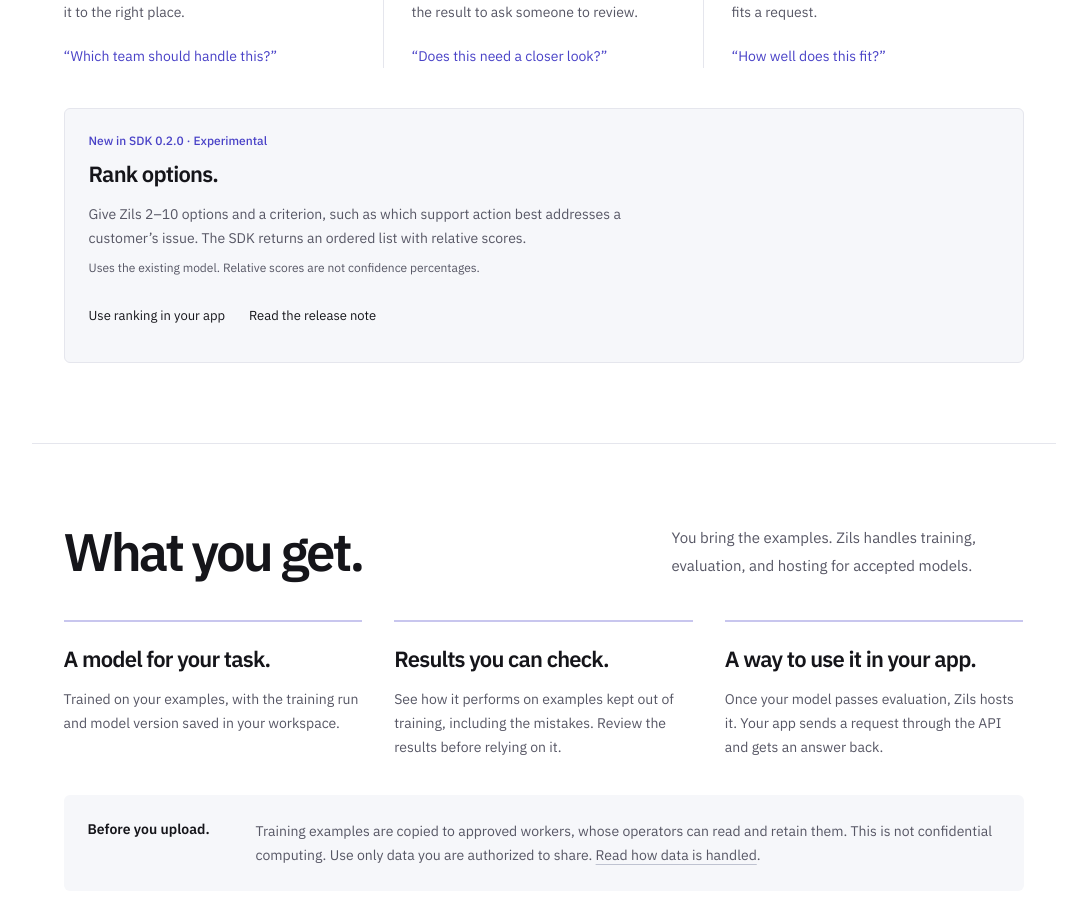
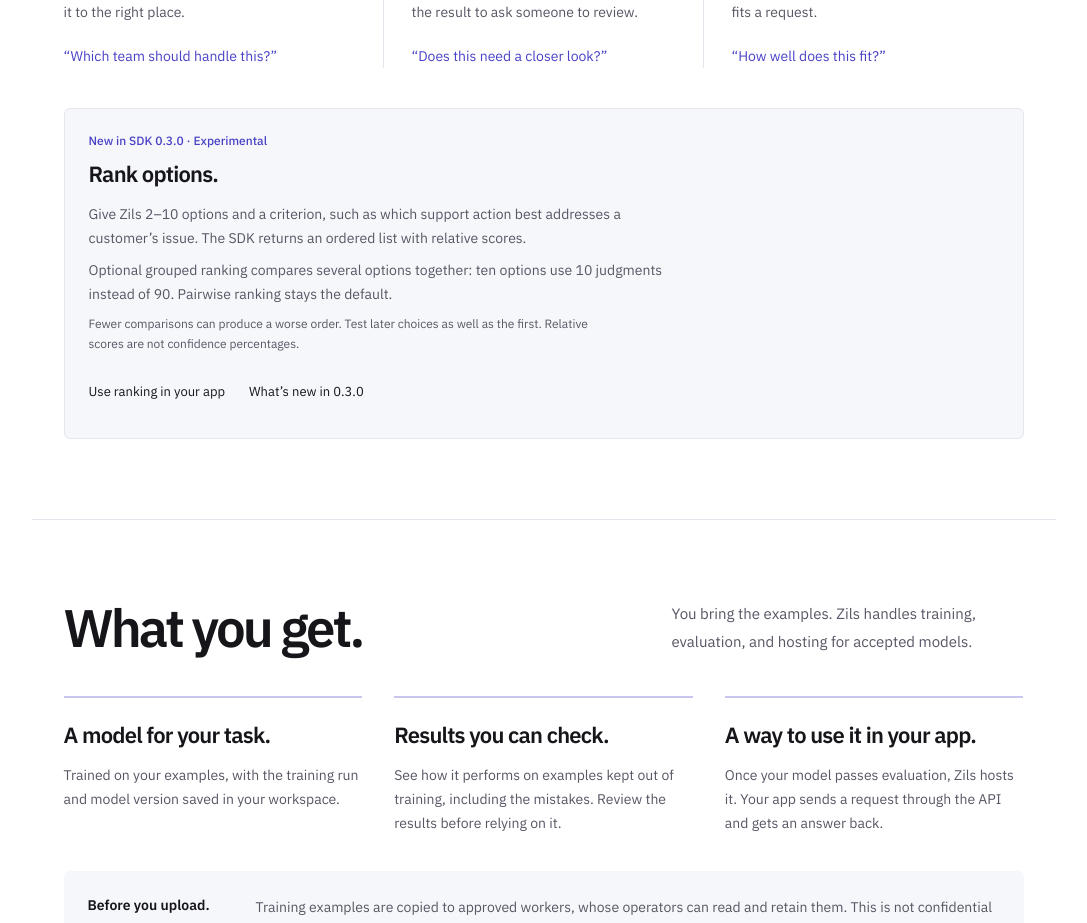
Before and after one commit to ooo-hq/zils-web, a Next.js app: page / in a window 1280 px wide. Shown: the part 2000-2923 px from the top of the page, without its empty margins (89-1176 px from the left). Built offline with nearby package versions, Linux system fonts and the light colour scheme; no server answers.

Commit message:
docs: announce optional grouped ranking in SDK 0.3.0

```diff
--- a/app/(home)/page.tsx
+++ b/app/(home)/page.tsx
@@ -76,13 +76,14 @@ export default function HomePage() {
             ))}
           </div>
           <article aria-labelledby="rank-options" className="mt-10 rounded-md border border-edge bg-[var(--zils-surface)] p-5 sm:p-6">
-            <p className="text-xs font-medium text-[var(--zils-accent)]">New in SDK 0.2.0 · Experimental</p>
+            <p className="text-xs font-medium text-[var(--zils-accent)]">New in SDK 0.3.0 · Experimental</p>
             <h3 id="rank-options" className="mt-2 text-[22px] font-semibold tracking-[-0.035em]">Rank options.</h3>
             <p className="mt-3 max-w-[70ch] text-sm leading-6 text-muted">Give Zils 2–10 options and a criterion, such as which support action best addresses a customer’s issue. The SDK returns an ordered list with relative scores.</p>
-            <p className="mt-2 text-xs leading-5 text-muted">Uses the existing model. Relative scores are not confidence percentages.</p>
+            <p className="mt-2 max-w-[70ch] text-sm leading-6 text-muted">Optional grouped ranking compares several options together: ten options use 10 judgments instead of 90. Pairwise ranking stays the default.</p>
+            <p className="mt-2 max-w-[70ch] text-xs leading-5 text-muted">Fewer comparisons can produce a worse order. Test later choices as well as the first. Relative scores are not confidence percentages.</p>
             <div className="mt-4 flex flex-wrap gap-x-6 gap-y-3 text-sm">
               <a href="https://docs.zils.ai/sdks/ranking" className={s.textLink}>Use ranking in your app</a>
-              <a href="https://docs.zils.ai/changelog#sdk-0-2-0" className={s.textLink}>Read the release note</a>
+              <a href="https://docs.zils.ai/changelog#sdk-0-3-0" className={s.textLink}>What’s new in 0.3.0</a>
             </div>
           </article>
         </section>
--- a/app/(home)/playground/page.tsx
+++ b/app/(home)/playground/page.tsx
@@ -34,14 +34,15 @@ export default async function PlaygroundPage({ searchParams }: PageProps<'/playg
     <main id="main-content" tabIndex={-1} className="mx-auto max-w-6xl px-6 pb-20 pt-6 sm:px-8">
       <section aria-labelledby="ranking-heading" className="mb-8 grid gap-5 rounded-md border border-edge bg-[var(--zils-surface)] p-5 sm:p-6 md:grid-cols-[1fr_auto] md:items-center">
         <div>
-          <p className="text-xs font-medium text-accent">Available in SDK 0.2.0 · Experimental</p>
+          <p className="text-xs font-medium text-accent">Available in SDK 0.3.0 · Experimental</p>
           <h2 id="ranking-heading" className="mt-2 text-2xl font-semibold tracking-[-0.035em]">Rank options</h2>
           <p className="mt-2 max-w-[65ch] text-sm leading-6 text-muted">Give Zils 2–10 options and describe what should come first. Get an ordered list with relative scores.</p>
+          <p className="mt-2 max-w-[65ch] text-sm leading-6 text-muted">SDK 0.3.0 adds optional grouped comparisons: ten options use 10 judgments instead of 90. Pairwise stays the default. Fewer comparisons can produce a worse order, so test the full list on your task.</p>
           <p className="mt-2 text-xs leading-5 text-subtle">Ranking works through the SDK. An interactive ranking demo is not available in this playground yet.</p>
         </div>
         <div className="flex flex-col items-start gap-3 text-sm">
           <a href="https://docs.zils.ai/sdks/ranking" className="inline-flex min-h-11 items-center rounded-md bg-action px-4 py-2 font-medium text-on-action hover:bg-action-hover">Use ranking in your app</a>
-          <a href="https://docs.zils.ai/changelog#sdk-0-2-0" className="underline decoration-edge-strong underline-offset-4 hover:text-accent">What’s new in 0.2.0</a>
+          <a href="https://docs.zils.ai/changelog#sdk-0-3-0" className="underline decoration-edge-strong underline-offset-4 hover:text-accent">What’s new in 0.3.0</a>
         </div>
       </section>
       <GuidedPlayground key={initialStarterId ?? 'blank'} {...playgroundConfig()} assistantConfigured={setupConfigured()} initialStarterId={initialStarterId} />
```
